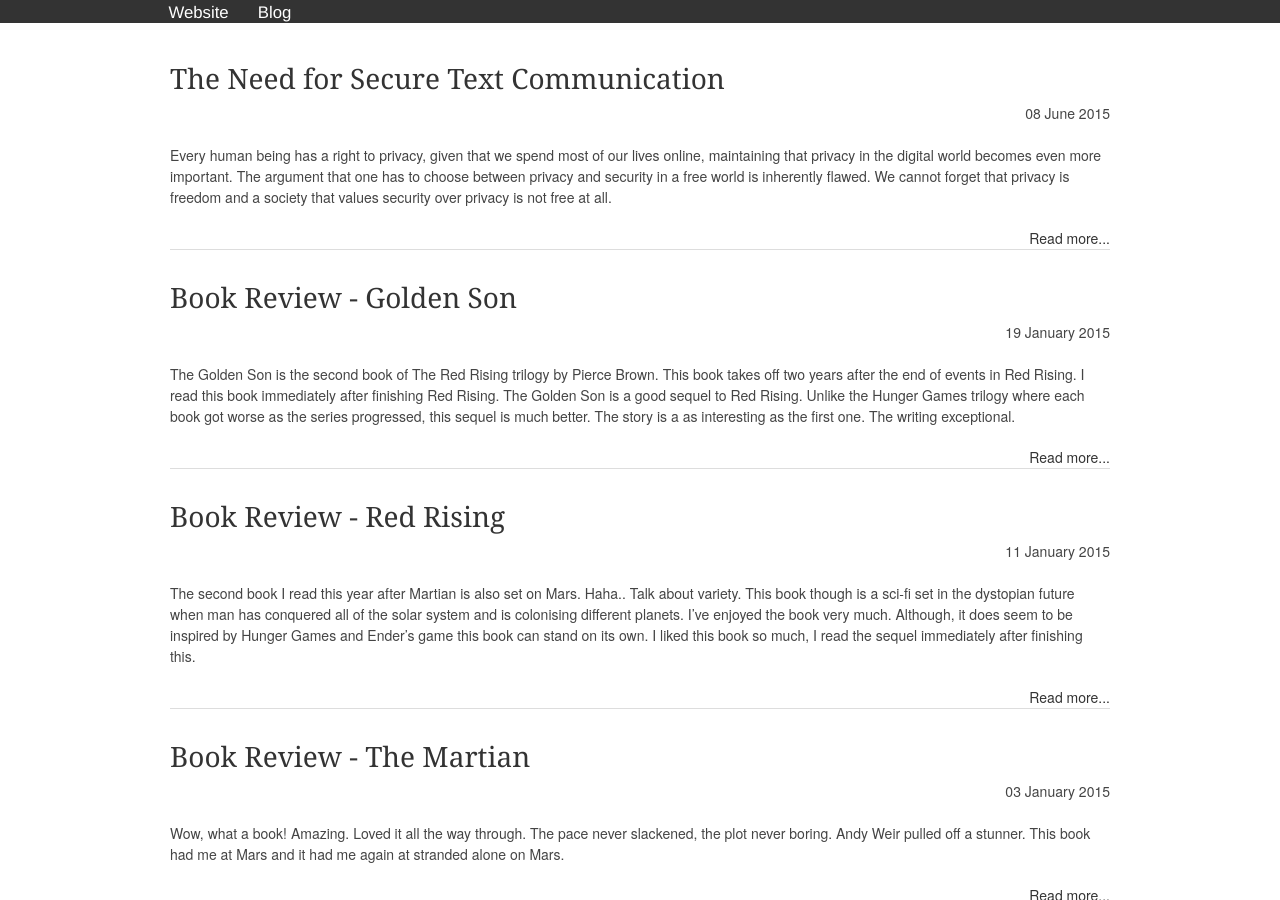
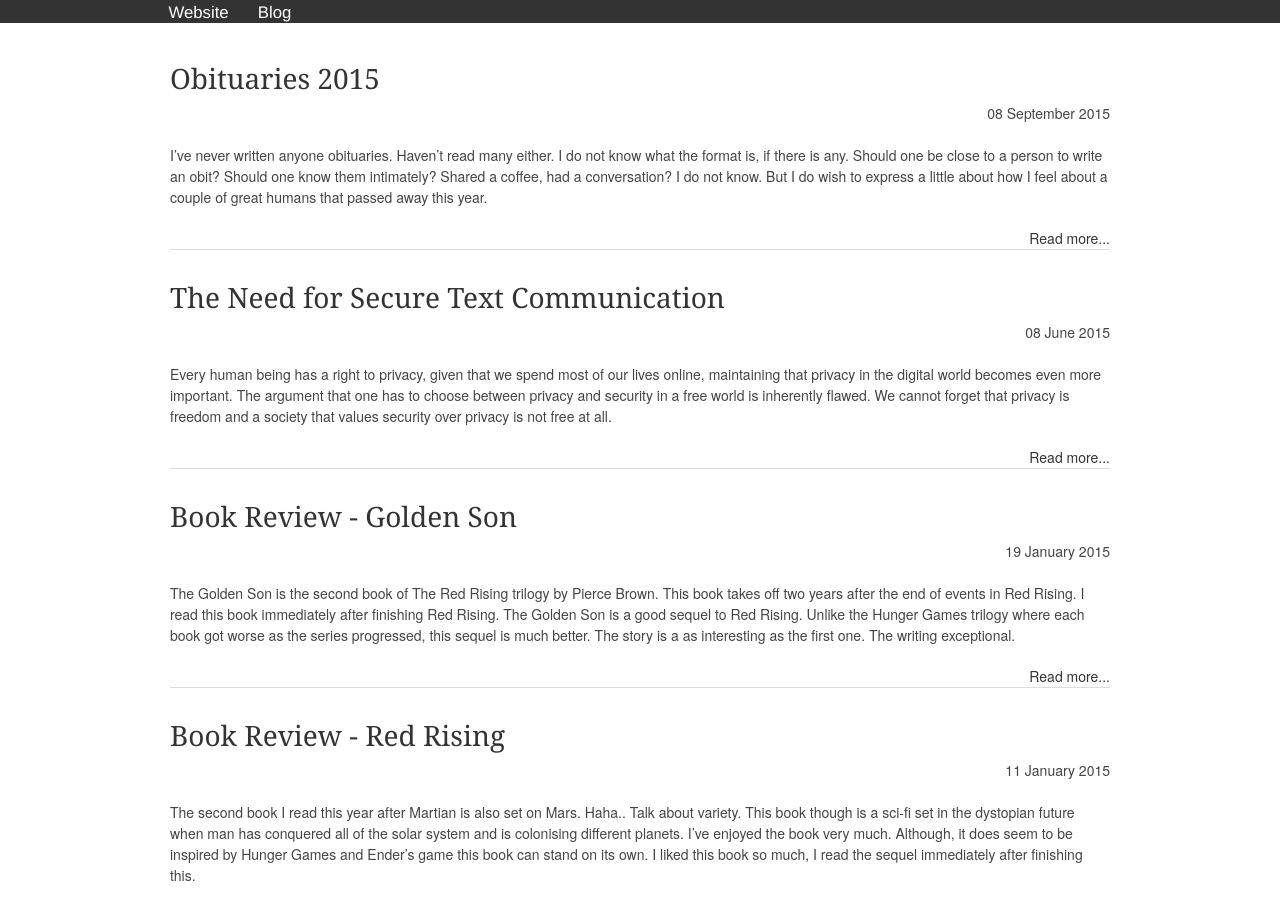
Before and after one commit to arelangi/adityarelangi.com, a Jekyll site: the page blog/page3/index.html, which Jekyll copies as it is, in a window 1280 px wide and 900 px high. Built offline with Jekyll 4.4.1, drawn with Linux system fonts in a browser that asks for light colours.

```diff
--- a/blog/page3/index.html
+++ b/blog/page3/index.html
@@ -24,6 +24,18 @@
 
 <div class="container">
 	<div class="sixteen columns">
+
+  <div class="excerpt">
+  	<h3><a href="/blog//obituaries-2015">Obituaries 2015</a></h3>
+  	<span class="post-date">08 September 2015 </span><br/><br/>
+
+  	<p>I’ve never written anyone obituaries. Haven’t read many either. I do not know what the format is, if there is any. Should one be close to a person to write an obit? Should one know them intimately? Shared a coffee, had a conversation? I do not know. But I do wish to express a little about how I feel about a couple of great humans that passed away this year.</p>
+
+
+
+  		<a class="read-more" href="/blog//obituaries-2015">Read more...</a>
+      <hr/>
+  </div>
 
   <div class="excerpt">
   	<h3><a href="/blog//The-Need-For-Secure-Text-Communication">The Need for Secure Text Communication</a></h3>
--- a/blog/quotes.html
+++ b/blog/quotes.html
@@ -213,6 +213,8 @@
 		<strong><a class="post-navigation older" rel="prev" href="/blog//change-data-capture-apache-ignite">&larr; Older</a></strong>
 
 
+		<strong><a class="post-navigation newer" rel="next" href="/blog//goals-for-2019">Newer &rarr;</a></strong>
+
 
 </div>
 
```
Also changed, not shown: blog/goals-for-2019.html (added, +46 -0 lines), blog/index.html (+12 -12 lines), blog/page2/index.html (+12 -12 lines).
